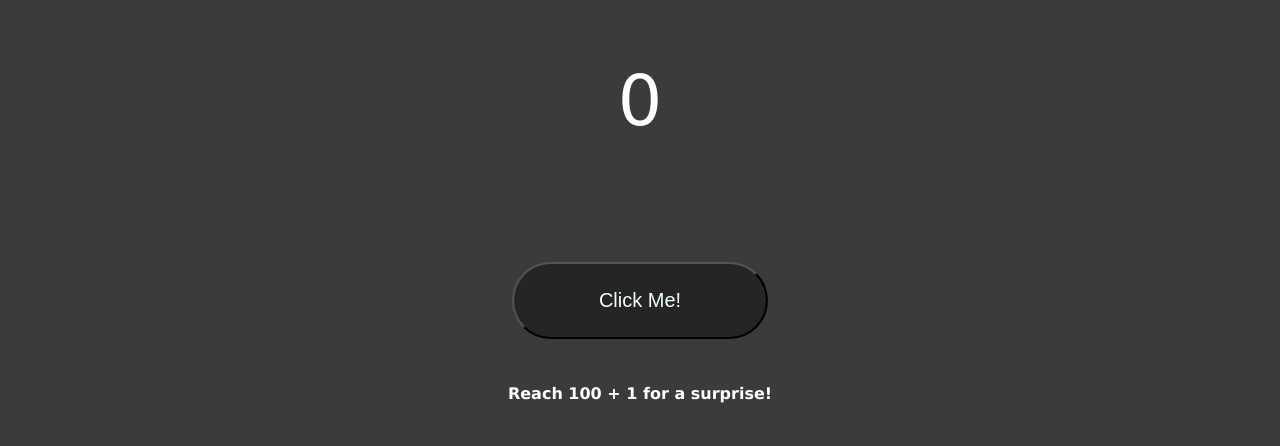
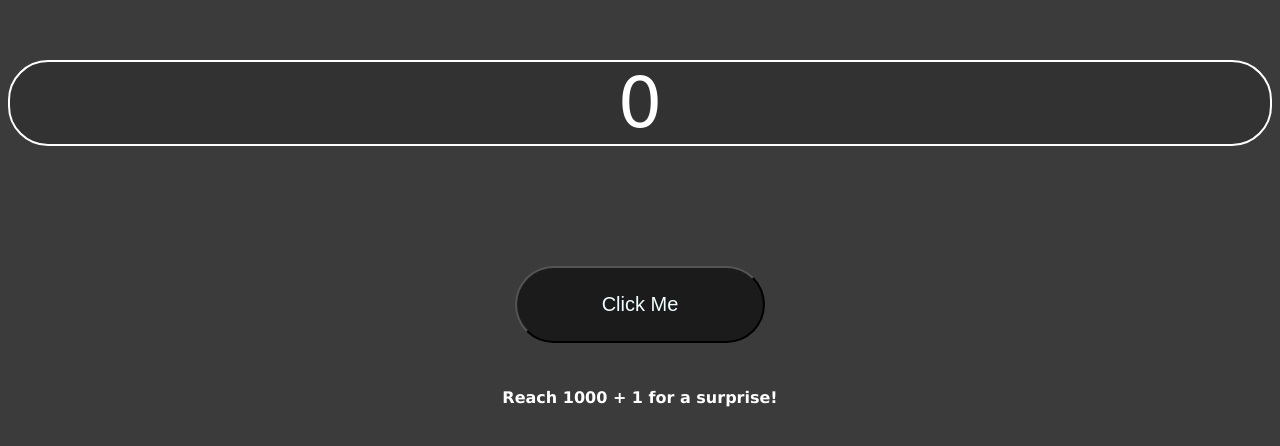
Before and after one commit to sonic28g/buttoncliker, a plain HTML site: page index.html in a window 1280 px wide. Shown: the part 240-686 px from the top of the page. Drawn offline with Linux system fonts and the light colour scheme.

Commit message:
v1.1.2
Change of 100 clk to 1000;
Visual Changes

```diff
--- a/index.html
+++ b/index.html
@@ -7,8 +7,8 @@
     </head>
     <body>
         <p align="center" id="num">0</p>
-        <center><button onclick="clicker()">Click Me!</button></center>
-        <center><h4>Reach 100 + 1 for a surprise!</h6></center>
+        <center><button onclick="clicker()">Click Me</button></center>
+        <center><h4>Reach 1000 + 1 for a surprise!</h6></center>
         <script src="script.js"></script>
     </body>
 </html>
--- a/script.js
+++ b/script.js
@@ -1,6 +1,6 @@
 let x = 0;
             function clicker(){
-                if(x >= 100){
+                if(x >= 1000){
                     window.open("https://www.youtube.com/watch?v=dQw4w9WgXcQ");
                     document.getElementById("num").innerHTML = x.toString();
                 }else{
--- a/style.css
+++ b/style.css
@@ -7,6 +7,10 @@ p{
     color: white;
     font-size: 70px;
     margin-top: 300px;
+    border: 2px;
+    border-style: solid;
+    border-radius: 40px;
+    background-color: rgb(50, 50, 50);
 }
 
 button{
@@ -16,8 +20,13 @@ button{
     font-size: 20px;
     border-color: black;
     border-style: 3px;
+    background-color: rgb(27, 27, 27);
+    color: azure;
+}
+
+button:hover{
     background-color: rgb(37, 37, 37);
-    color: azure;
+    border-color: rgb(103, 103, 103);
 }
 
 h4{
```
